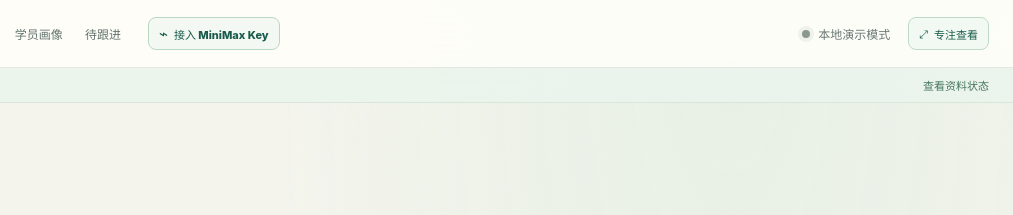
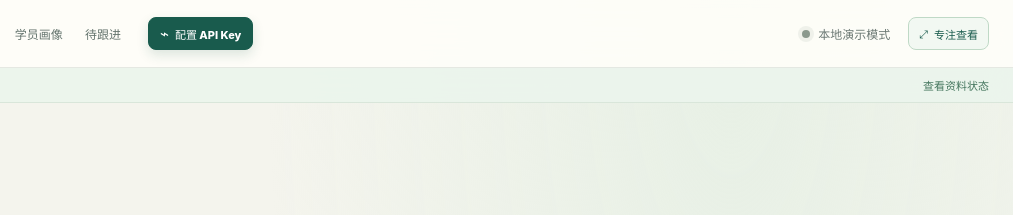
Before and after one commit to 3977871701-spec/zhaoxiaozhu-sales-copilot, a website: page public/index.html in a window 1280 px wide. Shown: the top 215 px of the page, 267-1280 px from the left. Drawn offline with Linux system fonts and the light colour scheme; no server answers.

Commit message:
突出 API Key 配置入口

```diff
--- a/public/index.html
+++ b/public/index.html
@@ -19,10 +19,10 @@
         <a href="#profile-workspace">学员画像</a>
         <a href="#leads">待跟进</a>
       </nav>
-      <button class="connect-key-button" id="connect-key-button" type="button" aria-haspopup="dialog">
+      <button class="connect-key-button" id="connect-key-button" type="button" aria-haspopup="dialog" aria-label="配置 MiniMax API Key" title="配置本次使用的 MiniMax API Key">
         <span class="connect-key-icon" aria-hidden="true">⌁</span>
-        <span class="connect-key-full">接入 MiniMax Key</span>
-        <span class="connect-key-short">接入 Key</span>
+        <span class="connect-key-full">配置 API Key</span>
+        <span class="connect-key-short">配置 API</span>
       </button>
       <div class="service-state" id="service-state" aria-live="polite">
         <span class="status-dot"></span>
--- a/public/styles.css
+++ b/public/styles.css
@@ -39,8 +39,8 @@ button:disabled { cursor: not-allowed; }
 .service-state.demo .status-dot { background: #8b998d; box-shadow: 0 0 0 4px rgba(139,153,141,.12); }
 .service-state.error { color: #a45548; }
 .service-state.error .status-dot { background: #c06050; box-shadow: 0 0 0 4px rgba(192,96,80,.12); }
-.connect-key-button { display: inline-flex; align-items: center; justify-content: center; gap: 6px; height: 33px; padding: 0 10px; color: var(--green); border: 1px solid #b8d8c3; border-radius: 8px; background: #f3f8f2; font-size: 11px; font-weight: 760; white-space: nowrap; transition: .15s; }
-.connect-key-button:hover { color: #fff; border-color: var(--green); background: var(--green); box-shadow: 0 6px 14px rgba(25,91,77,.16); }
+.connect-key-button { display: inline-flex; flex: 0 0 auto; align-items: center; justify-content: center; gap: 6px; height: 33px; padding: 0 11px; color: #fff; border: 1px solid var(--green); border-radius: 8px; background: var(--green); box-shadow: 0 5px 12px rgba(25,91,77,.15); font-size: 11px; font-weight: 760; white-space: nowrap; transition: .15s; }
+.connect-key-button:hover { color: #fff; border-color: var(--green-dark); background: var(--green-dark); box-shadow: 0 7px 16px rgba(25,91,77,.2); }
 .connect-key-button:focus-visible, .dialog-close-button:focus-visible { outline: 3px solid rgba(73,142,105,.3); outline-offset: 2px; }
 .connect-key-icon { font-size: 15px; font-weight: 850; line-height: 1; }
 .connect-key-short { display: none; }
@@ -335,6 +335,9 @@ body.focus-mode .call-summary { margin-top: auto; }
   .call-grid { grid-template-areas: "coach" "transcript"; grid-template-columns: 1fr; }
   .call-coach-panel { min-height: 0; }
 }
+@media (max-width: 900px) {
+  .brand small, .topbar-nav { display: none; }
+}
 @media (max-width: 620px) {
   .topbar { height: 59px; gap: 8px; padding-inline: 17px; }
   .brand small, .topbar-nav { display: none; }
```
Also changed, not shown: README.md.
